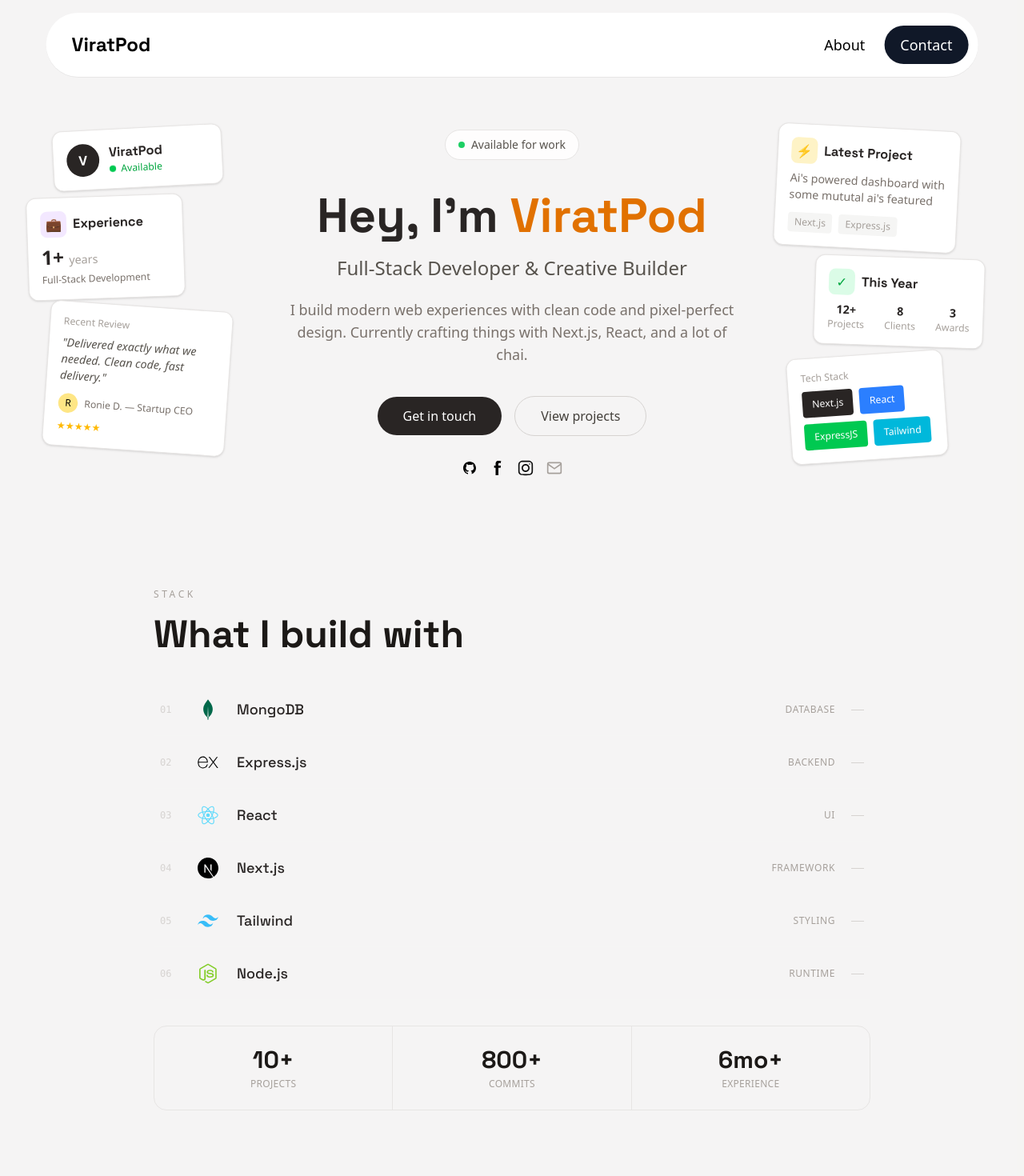
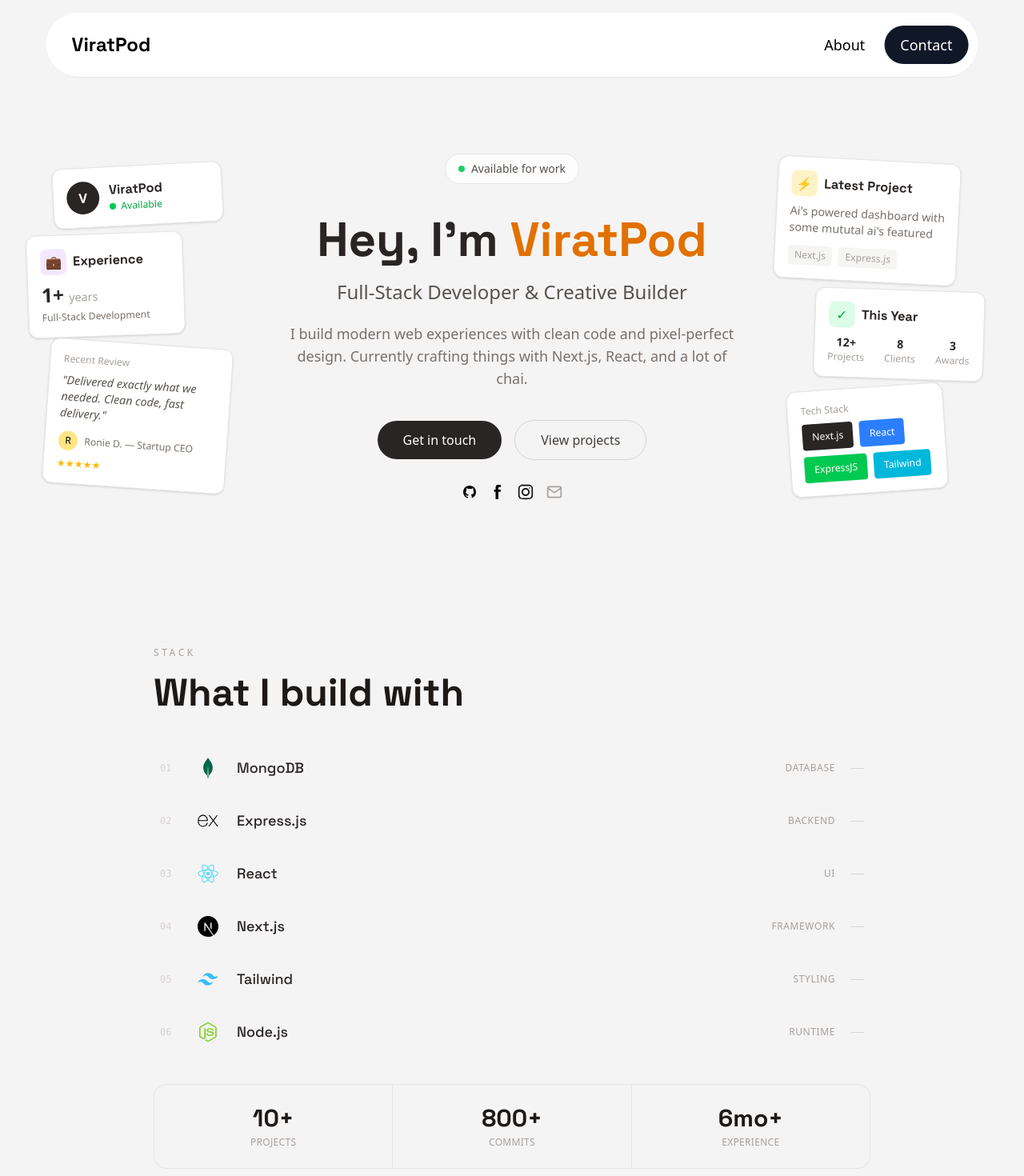
Before and after one commit to virat-pod/viratpod, a Next.js app: page / in a window 1280 px wide. Shown: the top 1470 px of the page at 80% size. Built offline with nearby package versions, Linux system fonts and the light colour scheme.

Commit message:
sizing fixed

```diff
--- a/app/page.js
+++ b/app/page.js
@@ -6,9 +6,11 @@
 
 export default function Home() {
   return (
-    <main className="flex flex-col bg-stone-300/25 px-3 pt-28 md:pt-32 pb-12 sm:pb-36 gap-24 sm:gap-28 md:gap-32">
+    <main className="flex flex-col bg-stone-300/25 px-3 pb-12 pt-12 sm:pb-36 gap-24 sm:gap-28 md:gap-30">
+      <div className="making-hero-visible-more flex flex-col gap-10">
       <Hero />
       <TechStack />
+      </div>
       <ProjectSlider />
       <FAQ />
       <Contact />
--- a/components/home/cards/heroLeftCard.js
+++ b/components/home/cards/heroLeftCard.js
@@ -12,7 +12,7 @@
   return (
     <div
       style={{ opacity: Math.max(0, 1 - ScrollY / 300) }}
-      className="hidden xl:flex absolute left-0 flex-col top-8 pr-4"
+      className="hidden xl:flex absolute left-0 top-1/2 -translate-y-1/2 flex-col pr-4"
     >
 
       <div
--- a/components/home/cards/heroRightCard.js
+++ b/components/home/cards/heroRightCard.js
@@ -12,7 +12,7 @@
   return (
     <div
       style={{ opacity: Math.max(0, 1 - ScrollY / 300) }}
-      className="hidden xl:flex absolute right-0 flex-col top-8 pr-4"
+      className="hidden xl:flex absolute right-0 top-1/2 -translate-y-1/2 flex-col pr-4"
     >
 
       <div
--- a/components/home/hero.js
+++ b/components/home/hero.js
@@ -14,9 +14,9 @@
 
 
   return (
-    <section className="hero-section relative flex flex-col justify-center items-center">
+    <section className="hero-section relative h-[70vh] sm:min-h-[90vh] flex flex-col justify-center items-center">
         <HeroLeftCard />
-        <div className="flex flex-col gap-5.5 md:gap-8 justify-center items-center sm:pt-8.5">
+        <div className="flex flex-col gap-5.5 md:gap-8 justify-center items-center">
 
           <div ref={badge.ref} style={badge.style} className={`flex ${badge.className} items-center gap-2 px-4 py-2 rounded-full bg-white/85 border border-stone-200 text-sm text-stone-600`}>
             <span className="w-2 h-2 bg-green-500 rounded-full animate-pulse"></span>
--- a/components/home/techStack.js
+++ b/components/home/techStack.js
@@ -22,7 +22,7 @@
 
   return (
     <section
-      className={`relative pt-3 px-3 sm:px-6 overflow-hidden`}
+      className={`relative px-3 sm:px-6 overflow-hidden`}
     >
 
       <div
```
